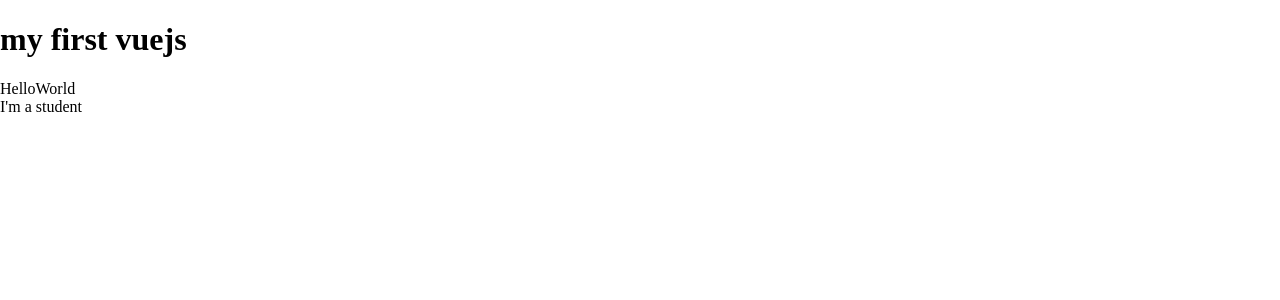
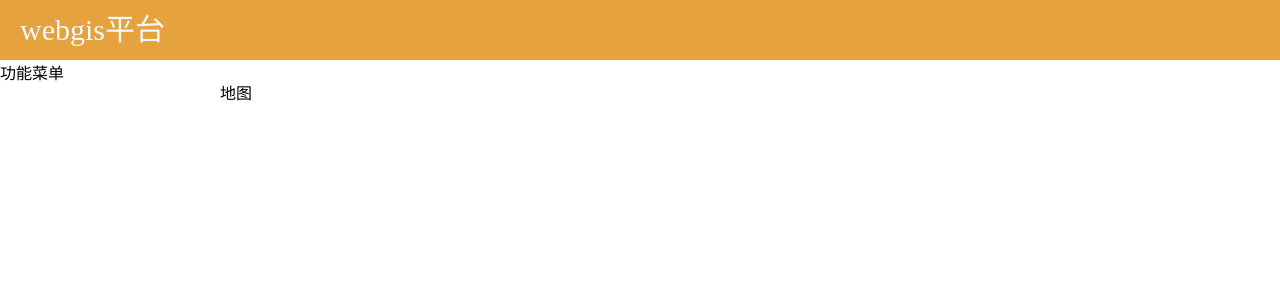
Before and after one commit to Ziiimy/webgis-sample, a Vue app: page / in a window 1280 px wide. Shown: the top 300 px of the page. Built offline with nearby package versions, Linux system fonts and the light colour scheme.

Commit message:
add elementui

```diff
--- a/package.json
+++ b/package.json
@@ -9,6 +9,7 @@
   },
   "dependencies": {
     "core-js": "^3.8.3",
+    "element-ui": "^2.15.6",
     "i": "^0.3.7",
     "vue": "^2.6.14"
   },
--- a/src/App.vue
+++ b/src/App.vue
@@ -1,9 +1,12 @@
 <template>
     <div id="app">
-        <h1 style="align: center">my first vuejs</h1>
-        <span>HelloWorld</span>
-        <br />
-        <span>I'm a student</span>
+        <el-container class="app-pannel">
+            <el-header class="sys-header">webgis平台</el-header>
+            <el-container class="app-contentpannel">
+                <el-aside width="200px">功能菜单</el-aside>
+                <el-main>地图</el-main>
+            </el-container>
+        </el-container>
     </div>
 </template>
 
@@ -23,4 +26,14 @@
     height: 100%;
     margin: 0%;
 }
+.app-pannel,
+.app-contentPannel {
+    height: 100%;
+}
+.sys-header {
+    background: #e6a23c;
+    line-height: 60px;
+    color: aliceblue;
+    font-size: 30px;
+}
 </style>
--- a/src/main.js
+++ b/src/main.js
@@ -1,8 +1,11 @@
 import Vue from 'vue'
 import App from './App.vue'
+import ElementUI from 'element-ui';
+import 'element-ui/lib/theme-chalk/index.css';
 
 Vue.config.productionTip = false
+Vue.use(ElementUI);
 
 new Vue({
-  render: h => h(App),
+    render: h => h(App),
 }).$mount('#app')
```
Also changed, not shown: 1 other file (tests, documents, lock files or other folders).
